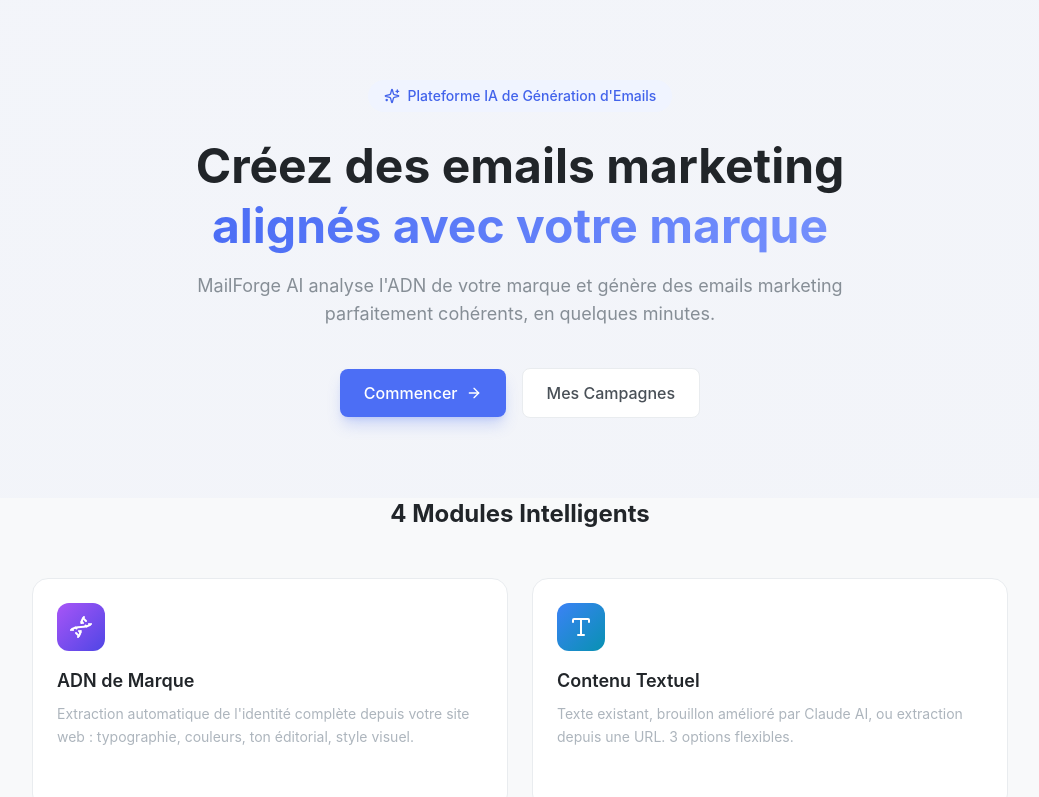
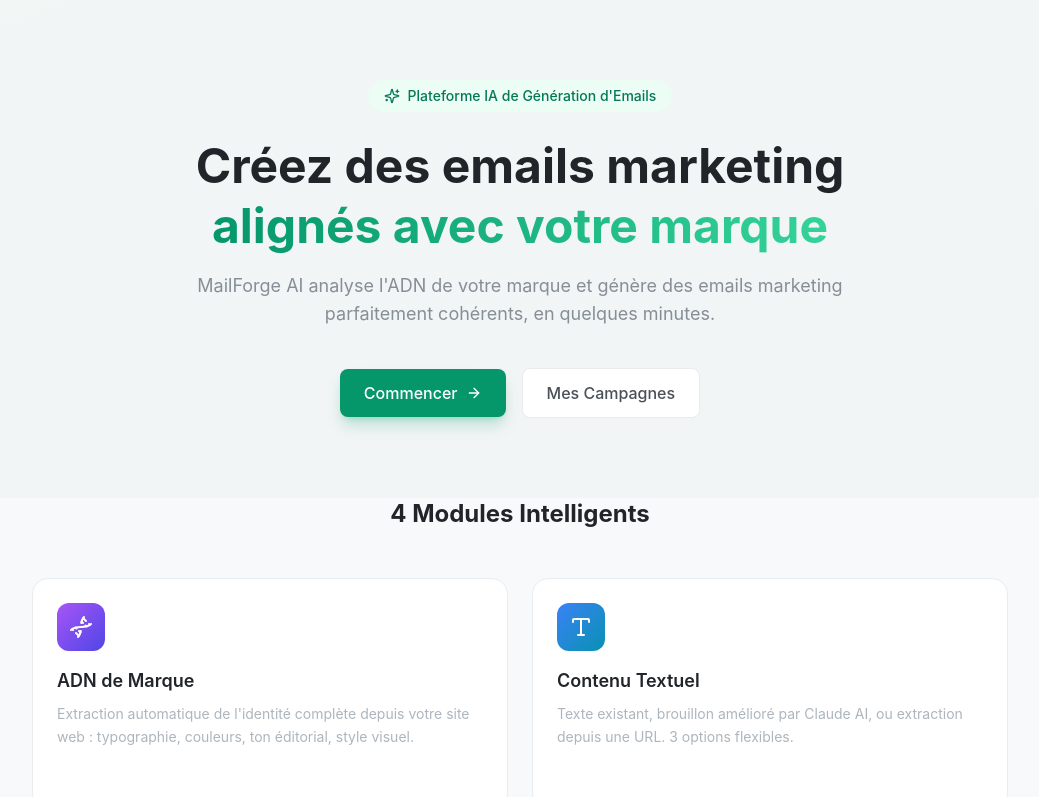
Before and after one commit to kyubiii94/MailForge, a Next.js app: page / in a window 1280 px wide. Shown: the top 797 px of the page, without its empty margins (120-1159 px from the left). Built offline with nearby package versions, Linux system fonts and the light colour scheme.

Commit message:
chore: passer la couleur principale du bleu au vert (brand palette)
Made-with: Cursor

```diff
--- a/tailwind.config.ts
+++ b/tailwind.config.ts
@@ -10,16 +10,16 @@ const config: Config = {
     extend: {
       colors: {
         brand: {
-          50: '#f0f4ff',
-          100: '#dbe4ff',
-          200: '#bac8ff',
-          300: '#91a7ff',
-          400: '#748ffc',
-          500: '#5c7cfa',
-          600: '#4c6ef5',
-          700: '#4263eb',
-          800: '#3b5bdb',
-          900: '#364fc7',
+          50: '#ecfdf5',
+          100: '#d1fae5',
+          200: '#a7f3d0',
+          300: '#6ee7b7',
+          400: '#34d399',
+          500: '#10b981',
+          600: '#059669',
+          700: '#047857',
+          800: '#065f46',
+          900: '#064e3b',
         },
         surface: {
           50: '#f8f9fa',
```
